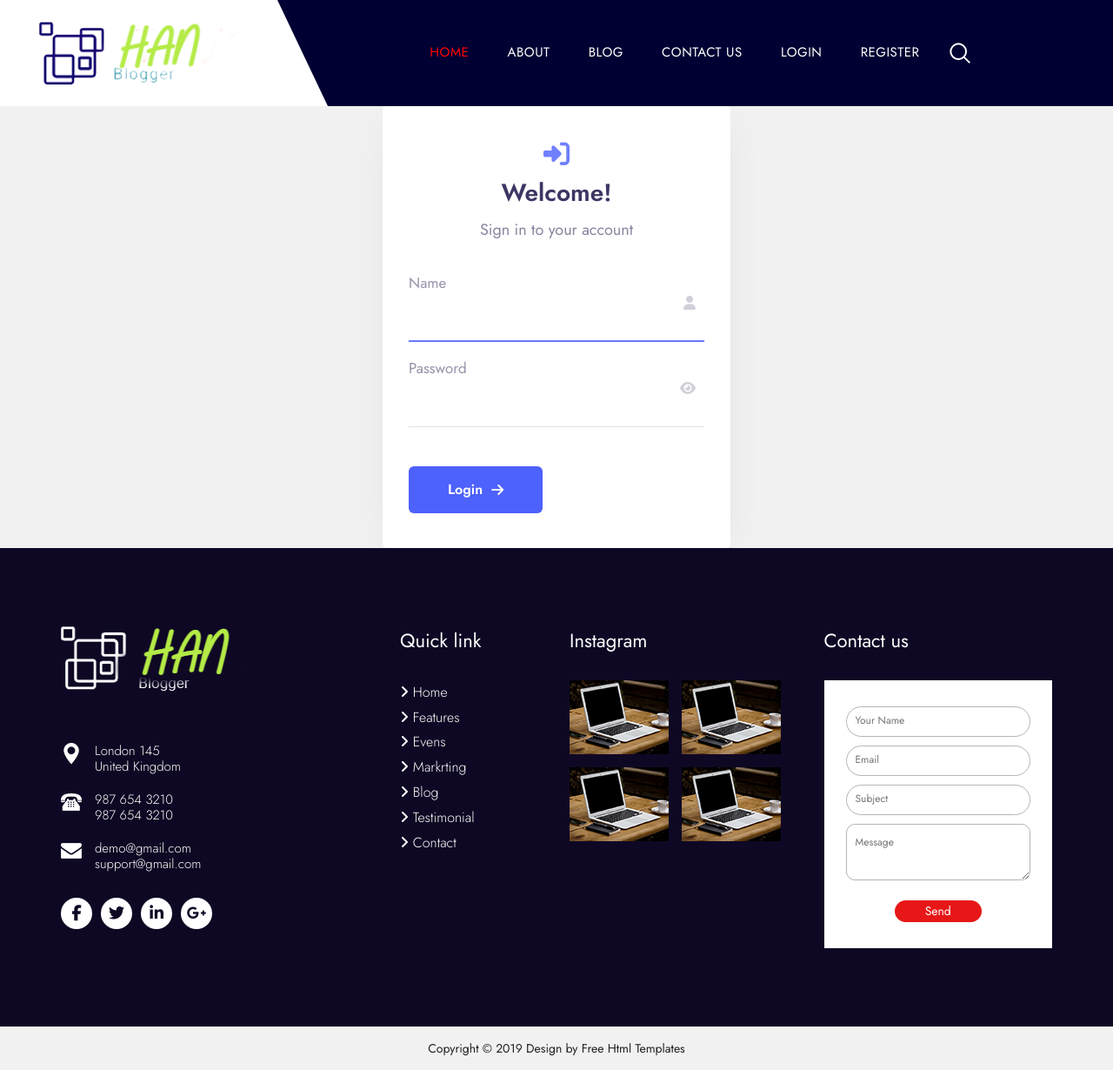
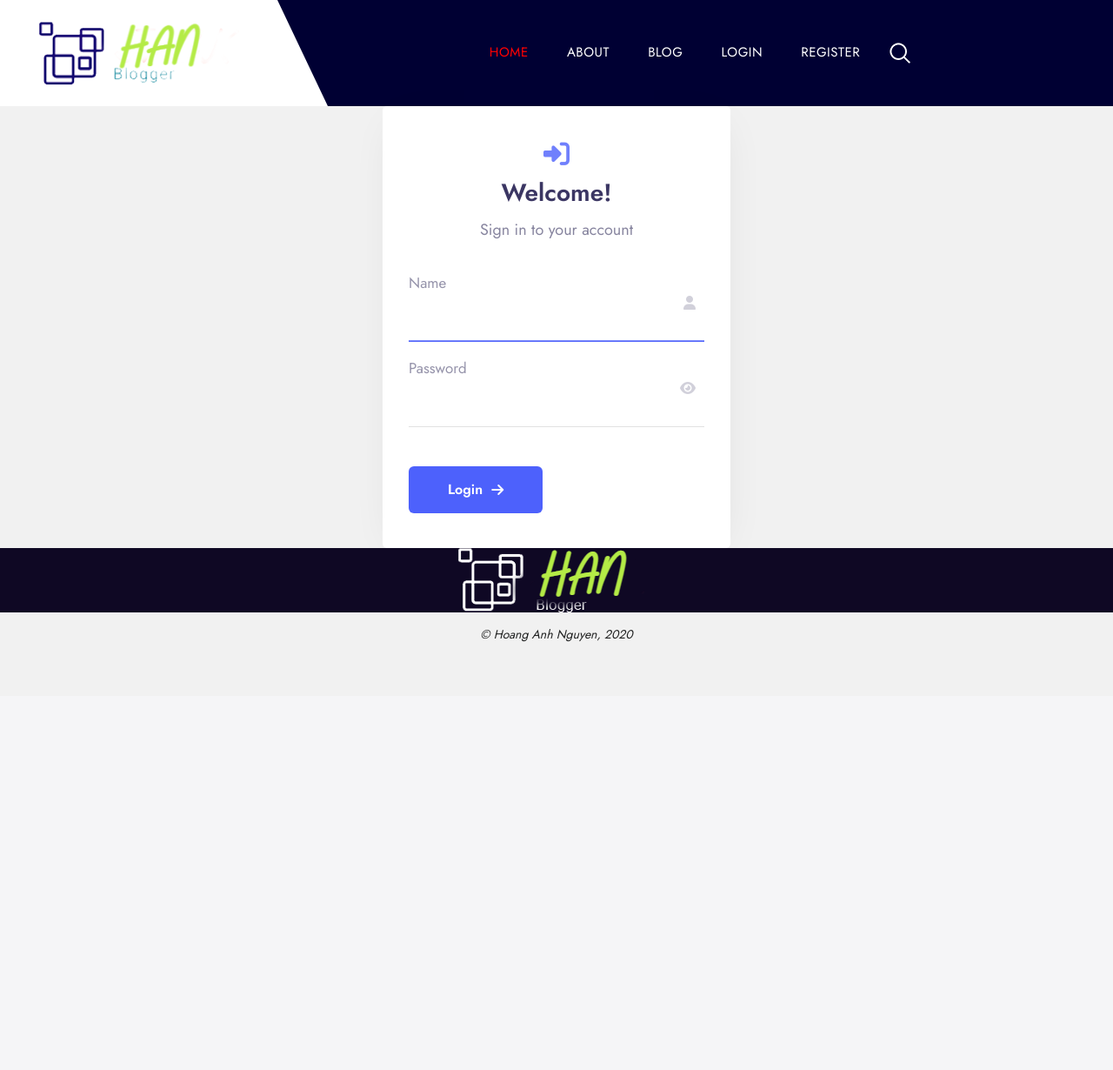
Before and after one commit to AnhNH-99/Personal_Blog_Python_Django, a Django app: page /login/ in a window 1280 px wide. Shown: the whole page at 87% size. After the commit the page ends 738 px from the top, so only its background shows below. Run offline with Django 3.2, Linux system fonts and the light colour scheme; some libraries are stand-ins or nearby versions.

Commit message:
Update code

```diff
--- a/home/templates/pages/base.html
+++ b/home/templates/pages/base.html
@@ -40,13 +40,7 @@
 <!-- body -->
 
 <body class="main-layout">
-  <!-- loader  -->
-  <div class="loader_bg">
-    <div class="loader">
-      <img src="{%static 'images/loading.gif'%}" alt="" />
-    </div>
-  </div>
-  <!-- end loader -->
+
   <!-- header -->
   <header>
     <!-- header inner -->
@@ -74,9 +68,6 @@
                   </li>
                   <li>
                     <a href="{% url 'blog' %}">Blog</a>
-                  </li>
-                  <li>
-                    <a href="#">Contact us</a>
                   </li>
                   {% if user %}
                   <li><a href="#">Welcome, {{ user }}.</a></li>
@@ -109,119 +100,7 @@
   <!-- footer -->
   <footer>
     <div class="container">
-      <div class="row">
-        <div class="col-lg-4 col-md-6">
-          <a href="#"><img src="{%static 'images/footer_logo1.png'%}" alt="#" /></a>
-          <ul class="contact_information">
-            <li>
-              <span><img src="{%static 'images/location_icon.png'%}" alt="#" /></span><span class="text_cont">London
-                145<br />United Kingdom</span>
-            </li>
-            <li>
-              <span><img src="{%static 'images/phone_icon.png'%}" alt="#" /></span><span class="text_cont">987 654
-                3210<br />987 654 3210</span>
-            </li>
-            <li>
-              <span><img src="{%static 'images/mail_icon.png'%}" alt="#" /></span><span
-                class="text_cont">demo@gmail.com<br />support@gmail.com</span>
-            </li>
-          </ul>
-          <ul class="social_icon">
-            <li>
-              <a href="#"><i class="fa fa-facebook"></i></a>
-            </li>
-            <li>
-              <a href="#"><i class="fa fa-twitter"></i></a>
-            </li>
-            <li>
-              <a href="#"><i class="fa fa-linkedin"></i></a>
-            </li>
-            <li>
-              <a href="#"><i class="fa fa-google-plus"></i></a>
-            </li>
-          </ul>
-        </div>
-        <div class="col-lg-2 col-md-6">
-          <div class="footer_links">
-            <h3>Quick link</h3>
-            <ul>
-              <li>
-                <a href="#"><i class="fa fa-angle-right" aria-hidden="true"></i>
-                  Home</a>
-              </li>
-              <li>
-                <a href="#"><i class="fa fa-angle-right" aria-hidden="true"></i>
-                  Features</a>
-              </li>
-              <li>
-                <a href="#"><i class="fa fa-angle-right" aria-hidden="true"></i>
-                  Evens</a>
-              </li>
-              <li>
-                <a href="#"><i class="fa fa-angle-right" aria-hidden="true"></i>
-                  Markrting</a>
-              </li>
-              <li>
-                <a href="#"><i class="fa fa-angle-right" aria-hidden="true"></i>
-                  Blog</a>
-              </li>
-              <li>
-                <a href="#"><i class="fa fa-angle-right" aria-hidden="true"></i>
-                  Testimonial</a>
-              </li>
-              <li>
-                <a href="#"><i class="fa fa-angle-right" aria-hidden="true"></i>
-                  Contact</a>
-              </li>
-            </ul>
-          </div>
-        </div>
-        <div class="col-lg-3 col-md-6">
-          <div class="footer_links">
-            <h3>Instagram</h3>
-            <ol>
-              <li>
-                <img class="img-responsive" src="{%static 'images/footer_blog.png'%}" alt="#" />
-              </li>
-              <li>
-                <img class="img-responsive" src="{%static 'images/footer_blog.png'%}" alt="#" />
-              </li>
-              <li>
-                <img class="img-responsive" src="{%static 'images/footer_blog.png'%}" alt="#" />
-              </li>
-              <li>
-                <img class="img-responsive" src="{%static 'images/footer_blog.png'%}" alt="#" />
-              </li>
-            </ol>
-          </div>
-        </div>
-        <div class="col-lg-3 col-md-6">
-          <div class="footer_links">
-            <h3>Contact us</h3>
-            <form action="index.html">
-              <fieldset>
-                <div class="field">
-                  <input type="text" name="name" placeholder="Your Name" required="" />
-                </div>
-                <div class="field">
-                  <input type="email" name="email" placeholder="Email" required="" />
-                </div>
-                <div class="field">
-                  <input type="text" name="subject" placeholder="Subject" required="" />
-                </div>
-                <div class="field">
-                  <textarea placeholder="Message"></textarea>
-                </div>
-                <div class="field">
-                  <div class="center">
-                    <button class="reply_bt">Send</button>
-                  </div>
-                </div>
-              </fieldset>
-            </form>
-          </div>
-        </div>
-      </div>
+     <center> <a href="#"><img src="{%static 'images/footer_logo1.png'%}" alt="#" /></a></center>
     </div>
   </footer>
   <div class="cpy">
@@ -229,8 +108,7 @@
       <div class="row">
         <div class="col-md-12">
           <p>
-            Copyright © 2019 Design by
-            <a href="https://html.design/">Free Html Templates</a>
+            <i>© Hoang Anh Nguyen, 2020</i>
           </p>
         </div>
       </div>
--- a/home/templates/pages/home.html
+++ b/home/templates/pages/home.html
@@ -6,6 +6,7 @@ Home
 
 {% block content %}
 <!-- revolution slider -->
+{% if about %}
 <div class="banner-slider">
    <div class="container-fluid">
       <div class="row">
@@ -42,8 +43,10 @@ Home
       </div>
    </div>
 </div>
+{% endif %}
 <!-- end revolution slider -->
 <!-- section -->
+{% if posts %}
 <div class="section layout_padding">
    <div class="container">
       <div class="row">
@@ -82,5 +85,6 @@ Home
       {% endif %}
    </div>
 </div>
+{% endif %}
 <!-- end section -->
 {% endblock %}
--- a/static/css/style.css
+++ b/static/css/style.css
@@ -1946,8 +1946,6 @@ input[type="radio"] .styled:checked+label::after {
 
 footer {
     background: #0f0824;
-    min-height: 500px;
-    padding: 90px 0;
 }
 
 .footer_links h3 {
```
